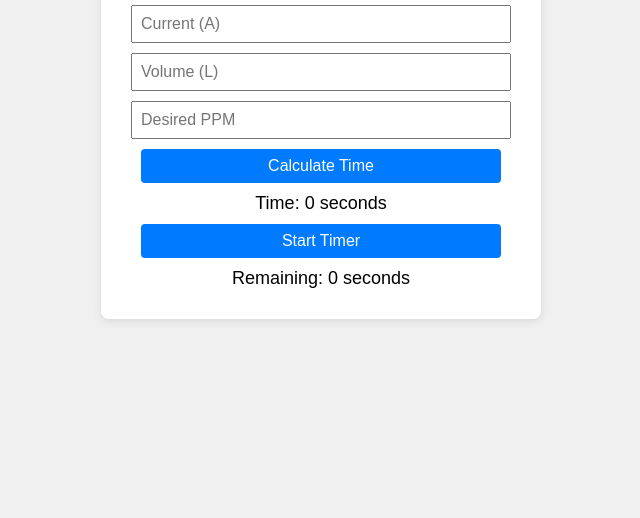
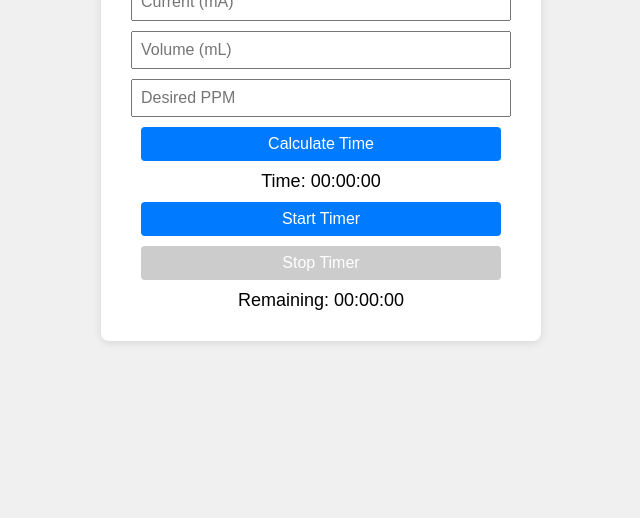
Before and after one commit to ceotjoe/SilverTimer_PWA, a plain HTML site: page index.html in a window 1280 px wide. Shown: the part 282-800 px from the top of the page, without its empty margins (319-959 px from the left). Drawn offline with Linux system fonts and the light colour scheme.

Commit message:
Update index.html

```diff
--- a/index.html
+++ b/index.html
@@ -6,21 +6,21 @@
     <title>SilverTimer</title>
     <link rel="stylesheet" href="styles.css">
     <link rel="manifest" href="manifest.json">
-    <!-- iOS-specific meta tags for PWA -->
     <meta name="apple-mobile-web-app-capable" content="yes">
     <meta name="apple-mobile-web-app-status-bar-style" content="black">
-    <link rel="apple-touch-icon" href="icon-192x192.png"> <!-- Add an icon -->
+    <link rel="apple-touch-icon" href="icon-192x192.png">
 </head>
 <body>
     <div class="container">
         <h2>SilverTimer</h2>
-        <input type="number" id="current" placeholder="Current (A)" step="0.01">
-        <input type="number" id="volume" placeholder="Volume (L)" step="0.01">
+        <input type="number" id="current" placeholder="Current (mA)" step="0.01">
+        <input type="number" id="volume" placeholder="Volume (mL)" step="0.01">
         <input type="number" id="desiredPpm" placeholder="Desired PPM" step="0.01">
         <button onclick="calculateTime()">Calculate Time</button>
-        <div id="result">Time: 0 seconds</div>
+        <div id="result">Time: 00:00:00</div>
         <button onclick="startTimer()" id="startBtn">Start Timer</button>
-        <div id="timer">Remaining: 0 seconds</div>
+        <button onclick="stopTimer()" id="stopBtn" disabled>Stop Timer</button>
+        <div id="timer">Remaining: 00:00:00</div>
     </div>
 
     <div id="modal" class="modal">
@@ -33,7 +33,6 @@
 
     <script src="app.js"></script>
     <script>
-        // Register the service worker
         if ('serviceWorker' in navigator) {
             window.addEventListener('load', () => {
                 navigator.serviceWorker.register('/sw.js')
```
